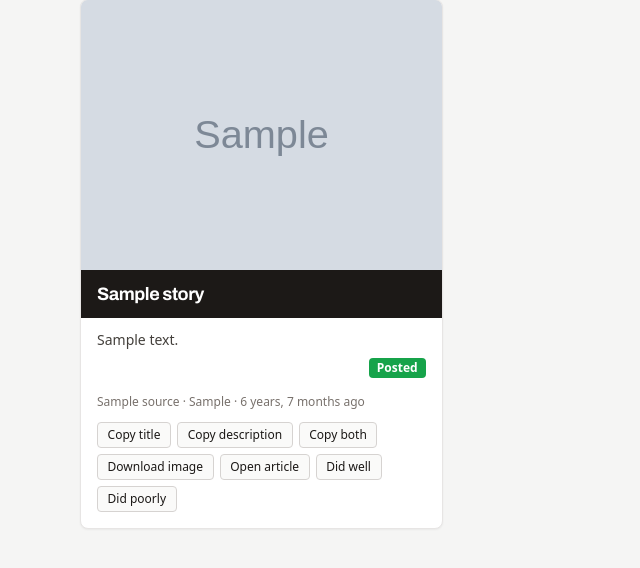
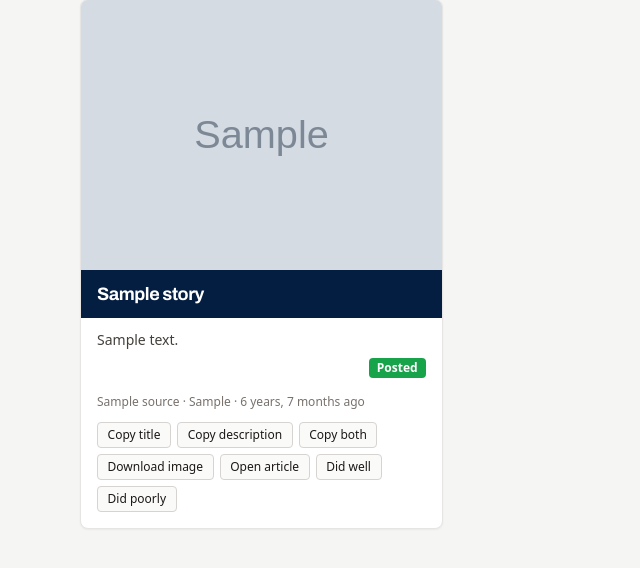
Before and after one commit to anazima/tailgate, a Django app: template news/templates/news/hidden.html in a window 1280 px wide. Shown: the part 145-713 px from the top of the page, without its empty margins (0-640 px from the left). Run offline with Django 5.2, Linux system fonts and the light colour scheme; a user stored in the database is signed in; tables that the repository leaves empty hold one stand-in row (values such as "Sample post"); the template is opened without the code that fills it: most values are stand-ins (such as "Sample title", 1, 10 or a date in 2020); grey boxes marked "Sample" are stand-in pictures; data that the repository does not hold is empty; some libraries are stand-ins or nearby versions.

Commit message:
Use Cowboys navy for the headline band
Registers the official Dallas Cowboys palette with the Tailwind config — navy
#041E42, royal #003594, silver #869397 — so the colours are named rather than
hex literals scattered through templates, and royal/silver are there when the
rest of the UI wants them.

The headline band moves from stone-900 to Cowboys navy. White on #041E42 is
roughly 15:1 contrast, comfortably readable for an audience that skews 45+.

Hover drops the amber, which was borrowed from the Run now button and sat oddly on
navy, in favour of an underline that stays on-brand.

Co-Authored-By: Claude Opus 5 (1M context) <noreply@anthropic.com>
Claude-Session: https://claude.ai/code/session_01Wd9ERoaYfLr95ZpxBw9wxz

```diff
--- a/news/templates/news/_card.html
+++ b/news/templates/news/_card.html
@@ -16,9 +16,9 @@
   </div>
 
   <div class="p-4 flex flex-col gap-2 grow">
-    <h2 class="-mx-4 -mt-4 mb-1 bg-stone-900 px-4 py-3">
+    <h2 class="-mx-4 -mt-4 mb-1 bg-cowboys px-4 py-3">
       <a href="{% url 'news:story_detail' story.id %}"
-         class="font-display text-lg font-bold leading-tight tracking-tight text-white hover:text-amber-400">{{ story.post_title|default:story.title }}</a>
+         class="font-display text-lg font-bold leading-tight tracking-tight text-white hover:underline decoration-2 underline-offset-2">{{ story.post_title|default:story.title }}</a>
     </h2>
     {% if story.post_description %}
       <p class="text-sm text-stone-700">{{ story.post_description }}</p>
--- a/news/templates/news/base.html
+++ b/news/templates/news/base.html
@@ -18,7 +18,13 @@
     // Headline face. Archivo is a modern grotesque with enough weight to hold a dark
     // band, and stays readable at a glance — this audience skews 45+.
     tailwind.config = {
-      theme: { extend: { fontFamily: { display: ['Archivo', 'system-ui', '-apple-system', 'sans-serif'] } } },
+      theme: {
+        extend: {
+          fontFamily: { display: ['Archivo', 'system-ui', '-apple-system', 'sans-serif'] },
+          // Official Dallas Cowboys palette.
+          colors: { cowboys: { DEFAULT: '#041E42', royal: '#003594', silver: '#869397' } },
+        },
+      },
     };
   </script>
   <script src="https://unpkg.com/htmx.org@2.0.4" defer></script>
```
